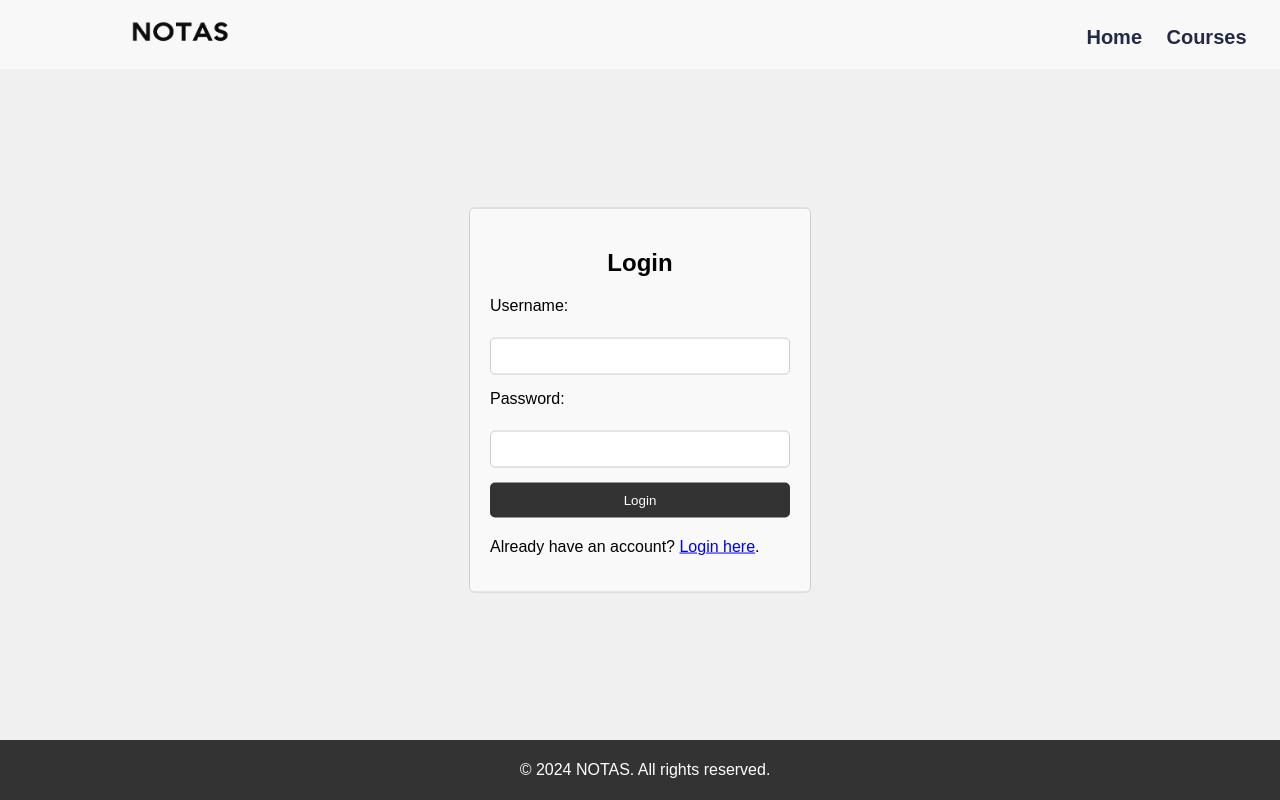
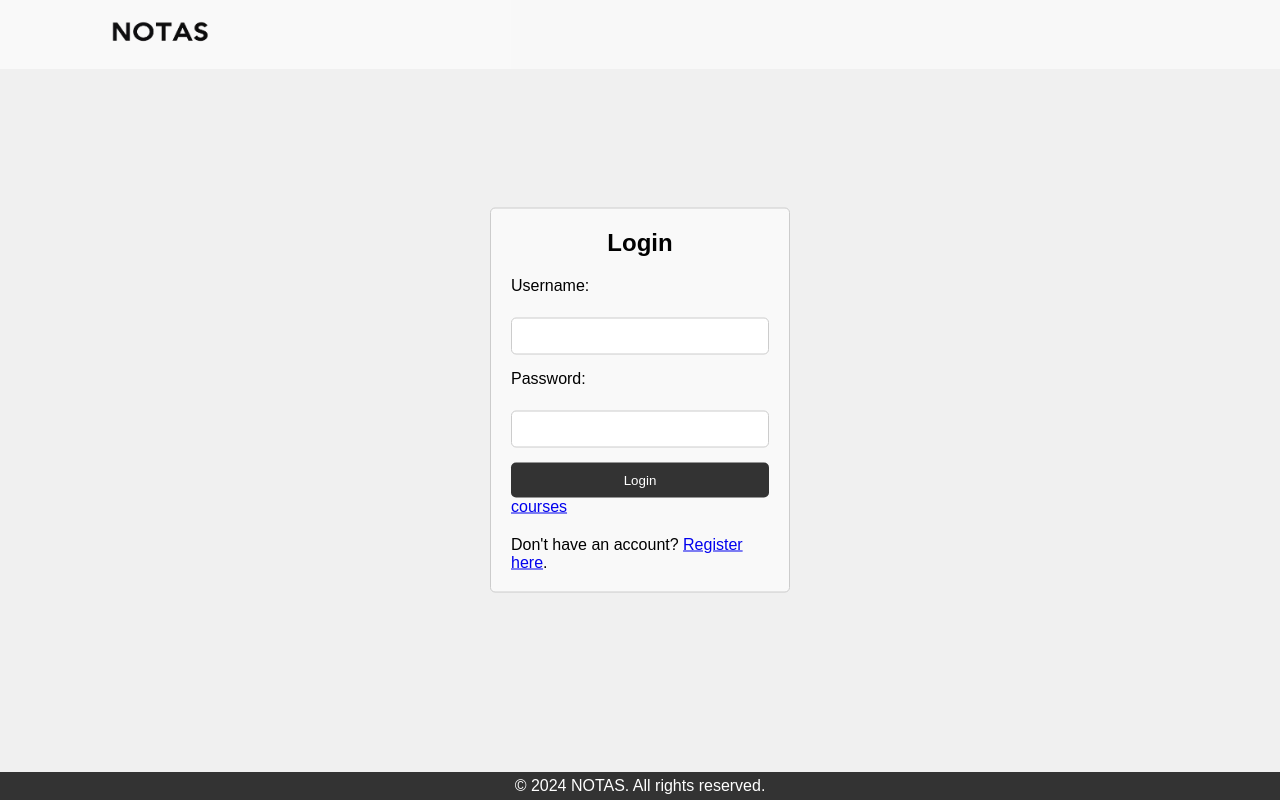
Before and after one commit to narimanm0/NOTAS, a plain HTML site: page login.html in a window 1280 px wide. Drawn offline with Linux system fonts and the light colour scheme.

Commit message:
login/register/header

```diff
--- a/login.html
+++ b/login.html
@@ -11,9 +11,9 @@
 
 <header>
     <nav>
-        <a href="index.html"><img src="logo_removed.png" alt="logos" width="100"></a>
-        <a href="index.html">Home</a>
-        <a href="courses.html">Courses</a>
+        <a href="index.html" class="Logo"><img src="logo_removed.png" alt="logos" width="100"></a>
+        <!-- <a href="index.html">Home</a> -->
+        <!-- <a href="courses.html">Courses</a> -->
     </nav>
 </header>
 
@@ -24,18 +24,14 @@
             <label for="username">Username:</label><br>
             <input type="text" id="username" name="username" required><br>
 
-            <!-- <label for="email">Email:</label><br> -->
-            <!-- <input type="email" id="email" name="email" required><br> -->
 
             <label for="password">Password:</label><br>
             <input type="password" id="password" name="password" required><br>
 
-            <!-- <label for="confirm-password">Confirm Password:</label><br> -->
-            <!-- <input type="password" id="confirm-password" name="confirm-password" required><br> -->
-
             <input type="submit" value="Login">
+            <a href="lectures.html">courses</a>
         </form>
-        <p>Already have an account? <a href="login.html">Login here</a>.</p>
+        <p>Don't have an account? <a href="register.html">Register here</a>.</p>
     </div>
 </section>
 
--- a/styles.css
+++ b/styles.css
@@ -1,4 +1,9 @@
 /* styles.css */
+*{
+    margin: 0;
+    padding: 0;
+    box-sizing: border-box;
+}
 
 body {
     font-family: Arial, sans-serif;
@@ -8,18 +13,22 @@ body {
 }
 
 header {
-    background-color: #ffffff92;
-    color: #fff;
-    padding: 20px 0;
-    /* text-align: center; */
+    position: fixed;
+    top: 0;
+    left: 0;
+    width: 100% ;
+    background: #ffffff92;
+    padding: 20px 100px;
+    display: flex;
+    justify-content: space-between;
+    align-items: center;
+    z-index: 99;
+
 }
 nav a {
     color: #232946;
-    text-decoration: none;
-    /* position:  fixed; */
+    text-decoration:none;
     padding: 0 10px;
-    /* margin: 0 0 20px 0; */
-    /* text-align: right; */
     font-size: 20px;
     font-weight: bold;
 }
@@ -29,9 +38,6 @@ nav a:hover {
 nav .Register:hover {
     background-color: #3c4677;
     color: #fff;
-}
-nav img{
-    margin: 0 65% 0 120px;
 }
 
 nav .Register{
@@ -58,7 +64,7 @@ nav .Register{
 }
 
 #about, #courses {
-    padding: 50px 0;
+    padding: 100px 0;
     text-align: center;
 }
 
```
Also changed, not shown: CRS_criminallaw_1.html (+2 -2 lines), index.html (+2 -2 lines), lectures.html (renamed from courses.html, +3 -4 lines), register.html (+3 -4 lines).
